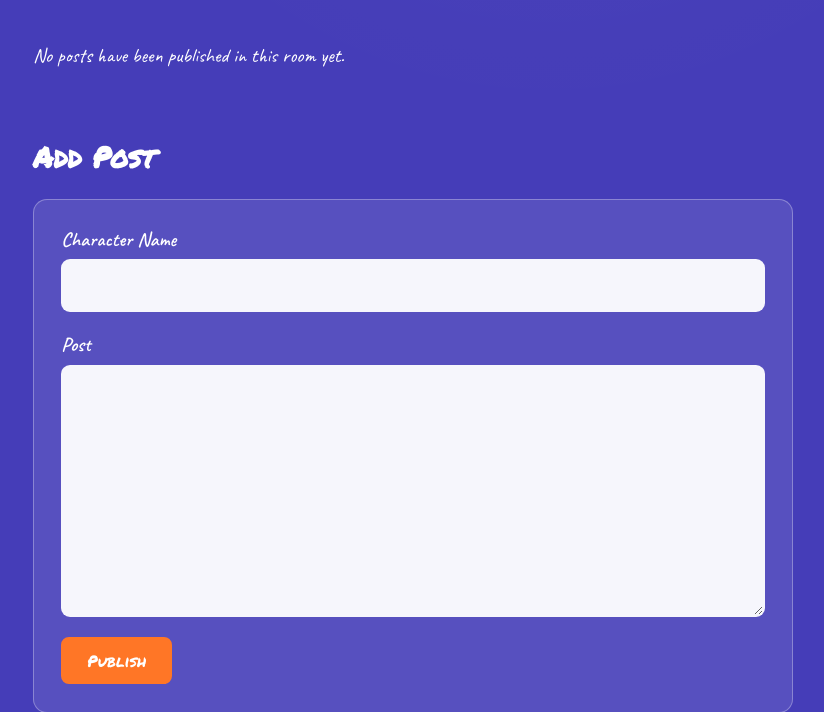
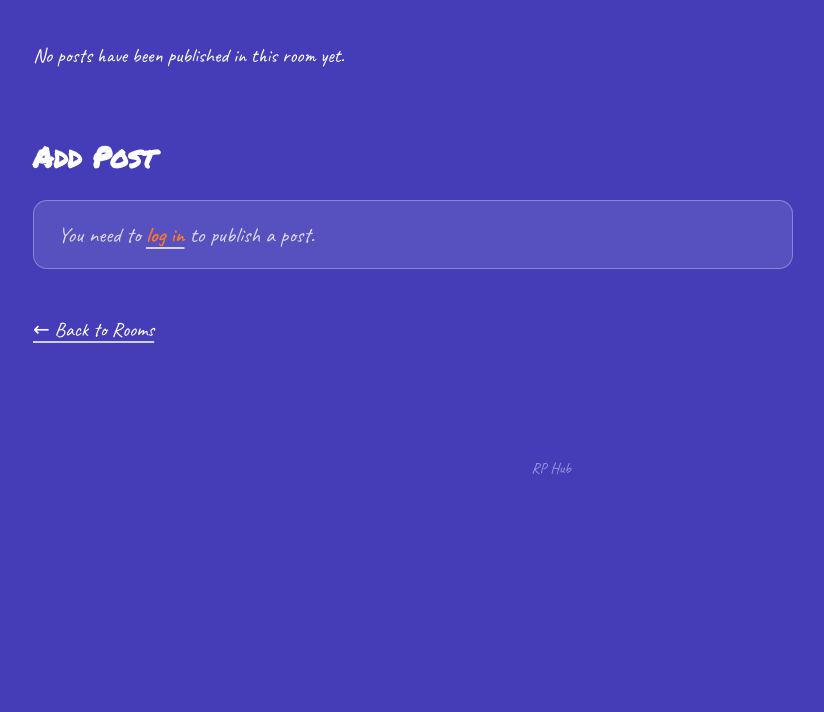
Before and after one commit to AleksaMakedThese/rp-hub, a Flask app: page /room/1 in a window 1280 px wide. Shown: the part 393-1105 px from the top of the page, without its empty margins (89-913 px from the left). After the commit the page ends 867 px from the top, so only its background shows below. Run offline with Flask 3, Linux system fonts and the light colour scheme.

```diff
--- a/static/style.css
+++ b/static/style.css
@@ -618,3 +618,20 @@ textarea:focus-visible {
 
     color: var(--accent-color);
 }
+
+.login-notice {
+    max-width: 760px;
+    padding: 1.25rem 1.5rem;
+
+    background-color: var(--surface-color);
+    border: 1px solid var(--border-color);
+    border-radius: var(--border-radius);
+
+    color: var(--muted-text-color);
+    font-size: 1.35rem;
+}
+
+.login-notice a {
+    color: var(--accent-color);
+    font-weight: 600;
+}
--- a/templates/room.html
+++ b/templates/room.html
@@ -29,9 +29,12 @@
         <section class="post-form-section">
     <h2>Add Post</h2>
 
+    {% if g.user %}
         <form method="POST" class="post-form">
             <div class="form-group">
-                    <label for="character_name">Character Name</label>
+                <label for="character_name">
+                    Character Name
+                </label>
 
                 <input
                     type="text"
@@ -42,7 +45,9 @@
             </div>
 
             <div class="form-group">
-                    <label for="content">Post</label>
+                <label for="content">
+                    Post
+                </label>
 
                 <textarea
                     id="content"
@@ -52,8 +57,17 @@
                 ></textarea>
             </div>
 
-                <button type="submit">Publish</button>
+            <button type="submit">
+                Publish
+            </button>
         </form>
+    {% else %}
+        <p class="login-notice">
+            You need to
+            <a href="{{ url_for('login') }}">log in</a>
+            to publish a post.
+        </p>
+    {% endif %}
 </section>
 
         <p>
```
Lines whose indentation alone changed are shown as unchanged.
